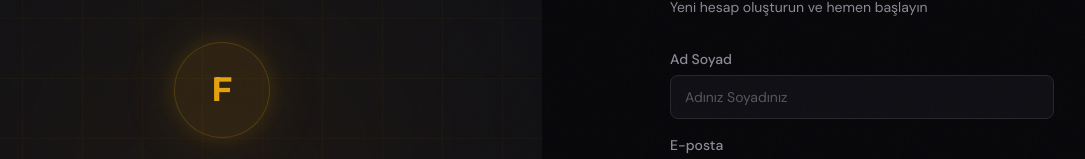
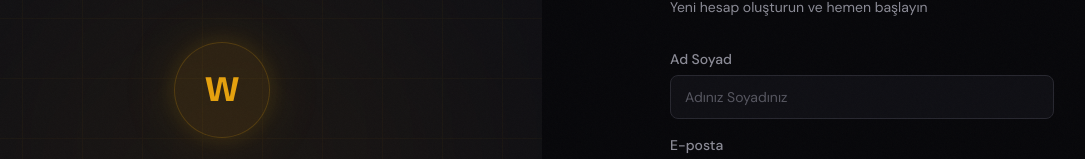
Before and after one commit to phun333/wingman, a React (Vite) app in the folder apps/web/: page /register in a window 1280 px wide. Shown: the part 222-381 px from the top of the page, without its empty margins (98-1183 px from the left). Built offline with nearby package versions, Linux system fonts and the light colour scheme; no server answers.

Commit message:
style: rebrand logo from F (Freya) to W (Wingman)

```diff
--- a/apps/web/src/components/interview/SystemDesignRoom.tsx
+++ b/apps/web/src/components/interview/SystemDesignRoom.tsx
@@ -161,7 +161,7 @@ export function SystemDesignRoom({ interviewId }: SystemDesignRoomProps) {
       <header className="flex h-12 items-center justify-between border-b border-border-subtle bg-surface/80 backdrop-blur-sm px-4 shrink-0">
         <div className="flex items-center gap-3">
           <div className="h-6 w-6 rounded-md bg-amber/15 flex items-center justify-center">
-            <span className="text-amber font-display text-xs font-bold">F</span>
+            <span className="text-amber font-display text-xs font-bold">W</span>
           </div>
           <span className="text-sm font-medium text-text-secondary">
             System Design
--- a/apps/web/src/pages/RegisterPage.tsx
+++ b/apps/web/src/pages/RegisterPage.tsx
@@ -48,7 +48,7 @@ export function RegisterPage() {
           className="relative z-10 text-center px-12"
         >
           <div className="mx-auto mb-8 h-24 w-24 rounded-full bg-amber/10 border border-amber/20 flex items-center justify-center glow-amber">
-            <span className="font-display text-4xl font-bold text-amber">F</span>
+            <span className="font-display text-4xl font-bold text-amber">W</span>
           </div>
           <h1 className="font-display text-4xl font-bold text-text text-balance">
             Kariyerine
--- a/apps/web/src/pages/ReportPage.tsx
+++ b/apps/web/src/pages/ReportPage.tsx
@@ -306,7 +306,7 @@ export function ReportPage() {
         <div className="max-w-5xl mx-auto px-4 sm:px-6 h-14 flex items-center justify-between">
           <div className="flex items-center gap-3">
             <Link to="/" className="h-7 w-7 rounded-md bg-amber/15 flex items-center justify-center">
-              <span className="text-amber font-display text-xs font-bold">F</span>
+              <span className="text-amber font-display text-xs font-bold">W</span>
             </Link>
             <span className="text-sm text-text-muted">
               {interview ? typeLabels[interview.type] ?? interview.type : "Mülakat"} Raporu
```
